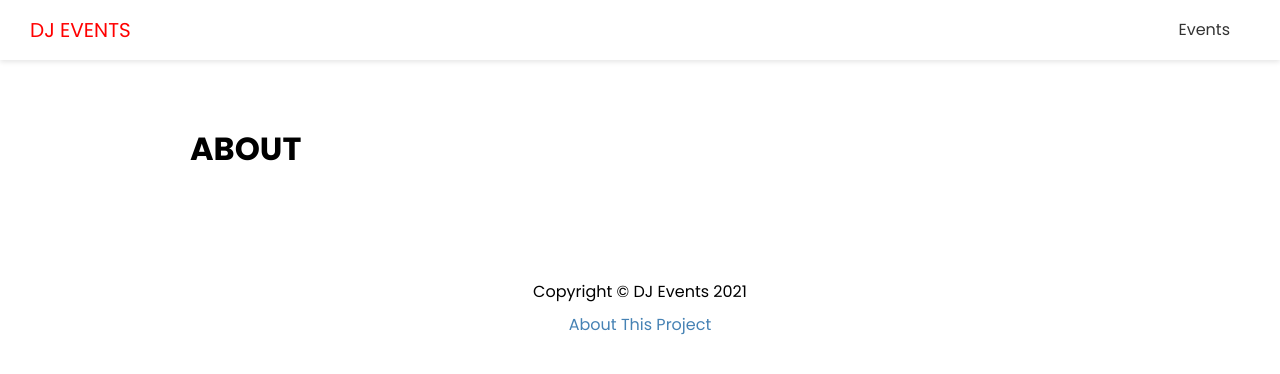
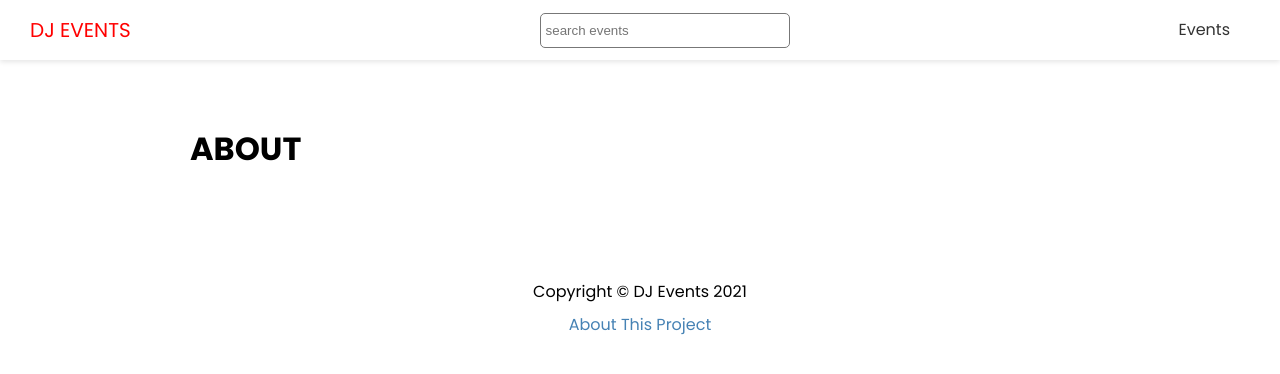
Before and after one commit to jaroszw/NEXT_JS_EVENTS_APP_FRONTEND, a Next.js app: page /about in a window 1280 px wide. Shown: the top 374 px of the page. Built offline with nearby package versions, Linux system fonts and the light colour scheme.

Commit message:
search component

```diff
--- a/components/Header.js
+++ b/components/Header.js
@@ -1,5 +1,6 @@
 import Link from "next/link";
 import styles from "@/styles/Header.module.css";
+import Search from "@/components/Search";
 
 const Header = () => {
   return (
@@ -9,7 +10,7 @@
           <a>DJ Events</a>
         </Link>
       </div>
-
+      <Search />
       <nav>
         <ul>
           <li>
--- /dev/null
+++ b/components/Search.js
@@ -0,0 +1,27 @@
+import styles from "@/styles/search.module.css";
+import { useState } from "react";
+import { useRouter } from "next/router";
+
+export default function Search() {
+  const [term, setTerm] = useState("");
+  const router = useRouter();
+
+  const handleSubmit = (e) => {
+    e.preventDefault();
+    router.push(`events/search?term=${term}`);
+    setTerm("");
+  };
+
+  return (
+    <div className={styles.search}>
+      <form onSubmit={handleSubmit}>
+        <input
+          type="text"
+          value={term}
+          onChange={(e) => setTerm(e.target.value)}
+          placeholder="search events"
+        />
+      </form>
+    </div>
+  );
+}
--- a/pages/events/search.js
+++ b/pages/events/search.js
@@ -22,7 +22,6 @@
 }
 
 export async function getServerSideProps({ query: { term } }) {
-  console.log(term);
   const query = qs.stringify({
     _where: {
       _or: [
@@ -37,7 +36,5 @@
   const res = await fetch(`${API_URL}/events?${query}`);
   const events = await res.json();
 
-  console.log(events);
-
   return { props: { events } };
 }
--- /dev/null
+++ b/styles/Search.module.css
@@ -0,0 +1,7 @@
+.search input {
+  width: 250px;
+  height: 35px;
+  padding: 5px;
+  border: 1px #777 solid;
+  border-radius: 5px;
+}
```
